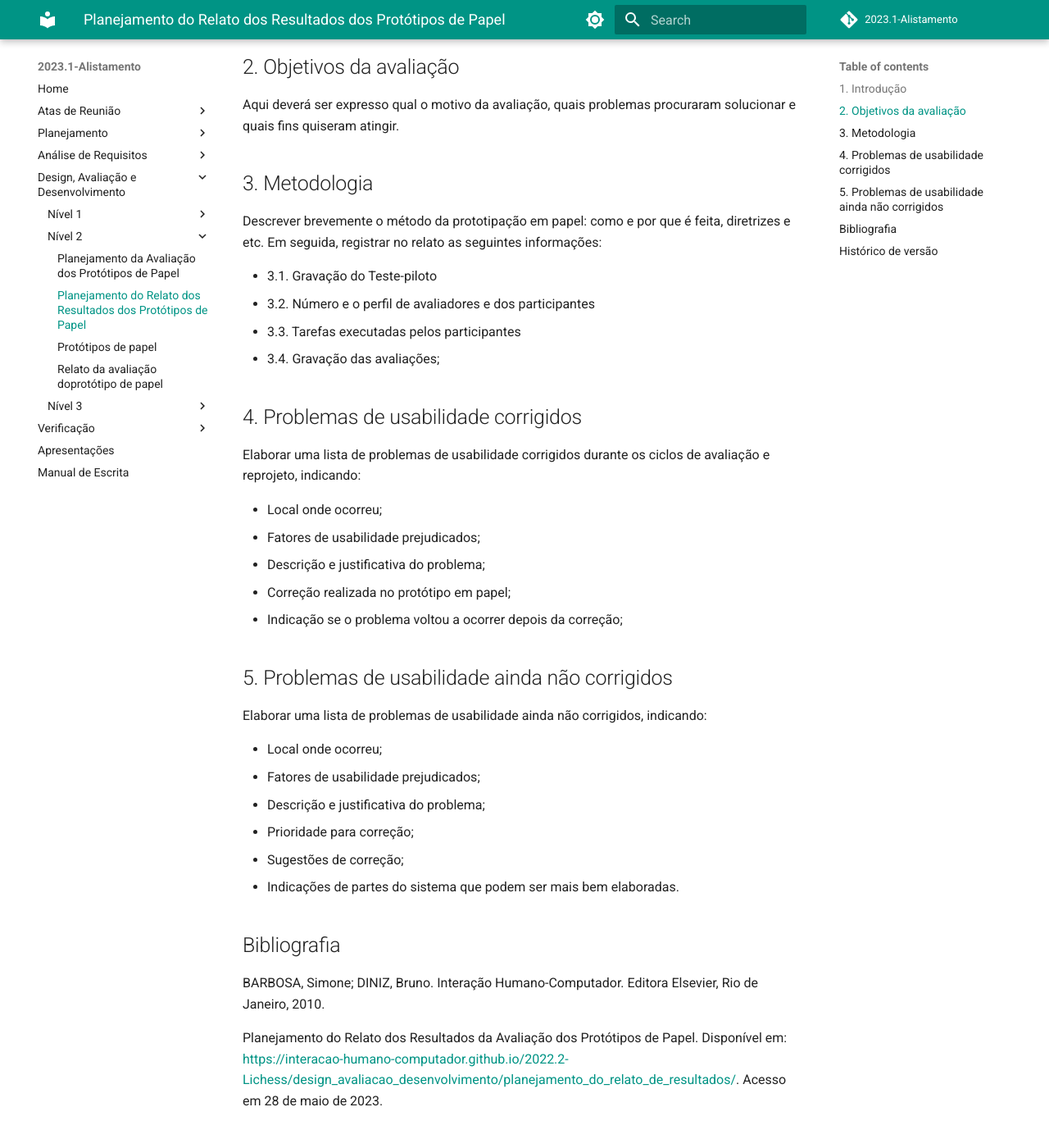
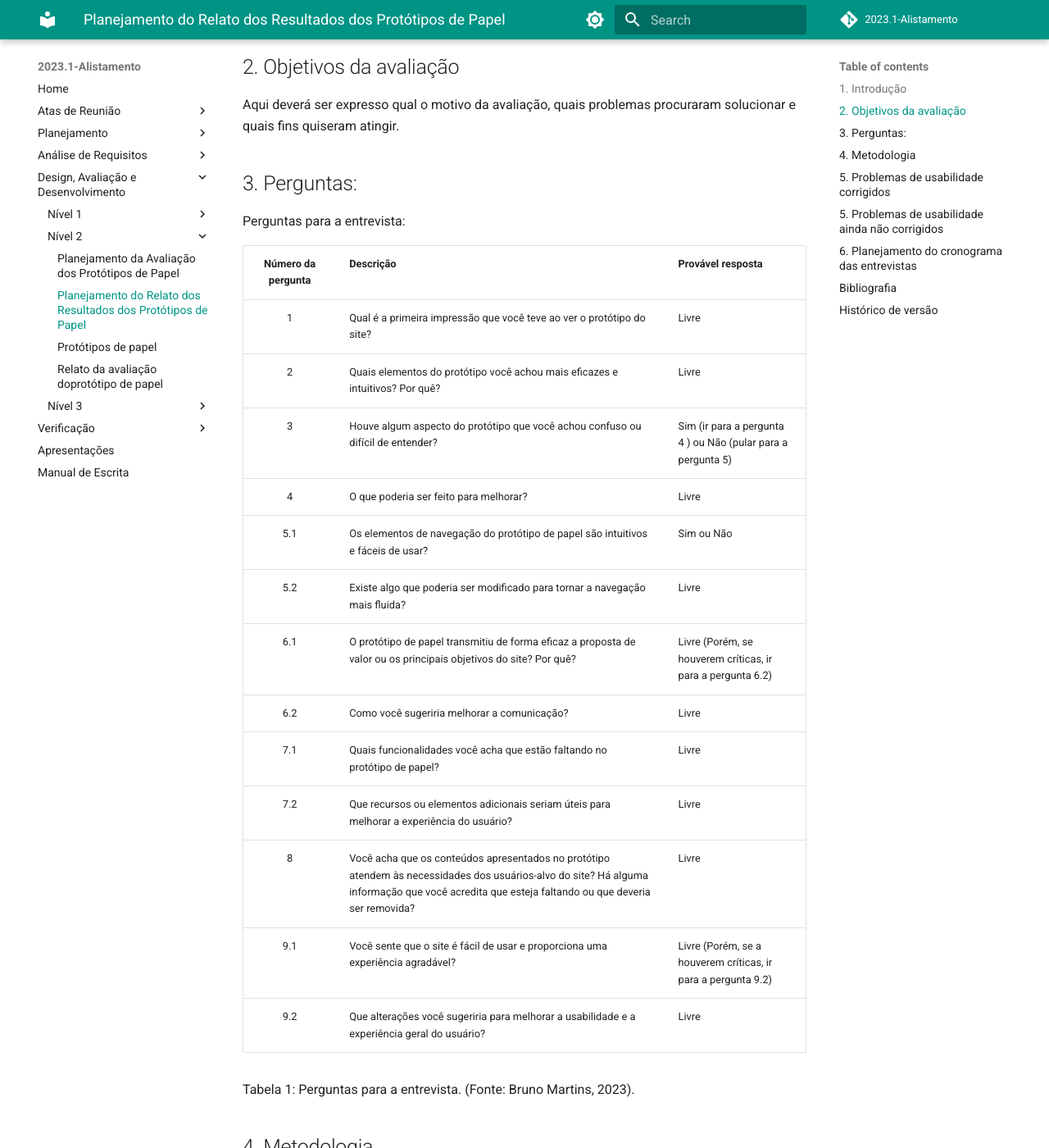
Before and after one commit to Interacao-Humano-Computador/2023.1-Alistamento, an MkDocs documentation site: the page built from docs/design_avaliacao_desenvolvimento/nivel2/planejamento-relato-avaliacao-prototipo-papel.md, in a window 1280 px wide and 1400 px high, scrolled down 367 px. Shown: the whole window at 82% size. Built offline with MkDocs 1.6.1 and Material for MkDocs 9.7.7, drawn with Linux system fonts in a browser that asks for light colours; comment, search, counter and statistics services are not loaded; some of the changed text lies outside the part shown.

Commit message:
Update planejamento-relato-avaliacao-prototipo-papel.md

```diff
--- a/docs/design_avaliacao_desenvolvimento/nivel2/planejamento-relato-avaliacao-prototipo-papel.md
+++ b/docs/design_avaliacao_desenvolvimento/nivel2/planejamento-relato-avaliacao-prototipo-papel.md
@@ -6,15 +6,38 @@ Este documento contém orientações direcionadas ao grupo 05 de IHC referentes
 ## 2. Objetivos da avaliação
 Aqui deverá ser expresso qual o motivo da avaliação, quais problemas procuraram solucionar e quais fins quiseram atingir.
 
-## 3. Metodologia
+## 3. Perguntas:
+
+Perguntas para a entrevista:
+
+| Número da pergunta | Descrição | Provável resposta |
+| :-: | - | - |
+| 1 | Qual é a primeira impressão que você teve ao ver o protótipo do site? | Livre |
+| 2 | Quais elementos do protótipo você achou mais eficazes e intuitivos? Por quê? | Livre |
+| 3 | Houve algum aspecto do protótipo que você achou confuso ou difícil de entender? | Sim (ir para a pergunta 4 ) ou Não (pular para a pergunta 5) |
+| 4 | O que poderia ser feito para melhorar? | Livre |
+| 5.1 | Os elementos de navegação do protótipo de papel são intuitivos e fáceis de usar? | Sim ou Não |
+| 5.2 | Existe algo que poderia ser modificado para tornar a navegação mais fluida? | Livre |
+| 6.1 | O protótipo de papel transmitiu de forma eficaz a proposta de valor ou os principais objetivos do site? Por quê? | Livre (Porém, se houverem críticas, ir para a pergunta 6.2) |
+| 6.2 | Como você sugeriria melhorar a comunicação? | Livre |
+| 7.1 | Quais funcionalidades você acha que estão faltando no protótipo de papel? | Livre |
+| 7.2 | Que recursos ou elementos adicionais seriam úteis para melhorar a experiência do usuário? | Livre |
+| 8 | Você acha que os conteúdos apresentados no protótipo atendem às necessidades dos usuários-alvo do site? Há alguma informação que você acredita que esteja faltando ou que deveria ser removida? | Livre |
+| 9.1 | Você sente que o site é fácil de usar e proporciona uma experiência agradável? | Livre (Porém, se a houverem críticas, ir para a pergunta 9.2) |
+| 9.2 |  Que alterações você sugeriria para melhorar a usabilidade e a experiência geral do usuário? | Livre |
+
+Tabela 1: Perguntas para a entrevista. (Fonte: Bruno Martins, 2023).
+
+
+## 4. Metodologia
 Descrever brevemente o método da prototipação em papel: como e por que é feita, diretrizes e etc. Em seguida, registrar no relato as seguintes informações:
 
-- 3.1. Gravação do Teste-piloto
-- 3.2. Número e o perfil de avaliadores e dos participantes
-- 3.3. Tarefas executadas pelos participantes
-- 3.4. Gravação das avaliações;
+- 4.1. Gravação do Teste-piloto
+- 4.2. Número e o perfil de avaliadores e dos participantes
+- 4.3. Tarefas executadas pelos participantes
+- 4.4. Gravação das avaliações;
 
-## 4. Problemas de usabilidade corrigidos
+## 5. Problemas de usabilidade corrigidos
 Elaborar uma lista de problemas de usabilidade corrigidos durante os ciclos de avaliação e reprojeto, indicando:
 
 - Local onde ocorreu;
@@ -33,6 +56,11 @@ Elaborar uma lista de problemas de usabilidade ainda não corrigidos, indicando:
 - Sugestões de correção;
 - Indicações de partes do sistema que podem ser mais bem elaboradas.
 
+## 6. Planejamento do cronograma das entrevistas
+
+As entrevistas serão todas realizadas de forma online pela plataforma Microsft Teams, feitas no dia 10 de junho  e dia 12.
+Os entrevistados planejados serão os que já participaram de demais entrevista para o nosso grupo , com o objetivo de facilitar o entendimento do objetivo da intrevista e manter um padrão de qualidade quanto aos dados obtidos.
+
 
 ## Bibliografia
 BARBOSA, Simone; DINIZ, Bruno. Interação Humano-Computador. Editora Elsevier, Rio de Janeiro, 2010.
@@ -44,3 +72,4 @@ Planejamento do Relato dos Resultados da Avaliação dos Protótipos de Papel. D
 | --- | --- | --- | --- | --- |
 |  `1.0`   | 28/05/2023 | Criação inicial do documento: introdução, objetivos, metodologia, problemas de usabilidade corrigidos e não corrigidos, bibliografia. | [Bruno Martins](https://github.com/gitbmvb) | [Danilo Carvalho](https://github.com/Danilo-Carvalho-Antunes) |
 |  `1.1`  | 29/05/2021 | Adição dos protótipos de papel ao documento | [Gabriel Marques de Souza](https://github.com/GabrielMS00) | [Bruno Martins](https://github.com/gitbmvb) |
+|  `2.0`  | 19/05/2021 | Refatoração com base na verificação dos artefatos | [Danilo Carvalho](https://github.com/Danilo-Carvalho-Antunes) | [Bruno Martins](https://github.com/gitbmvb) |
```
